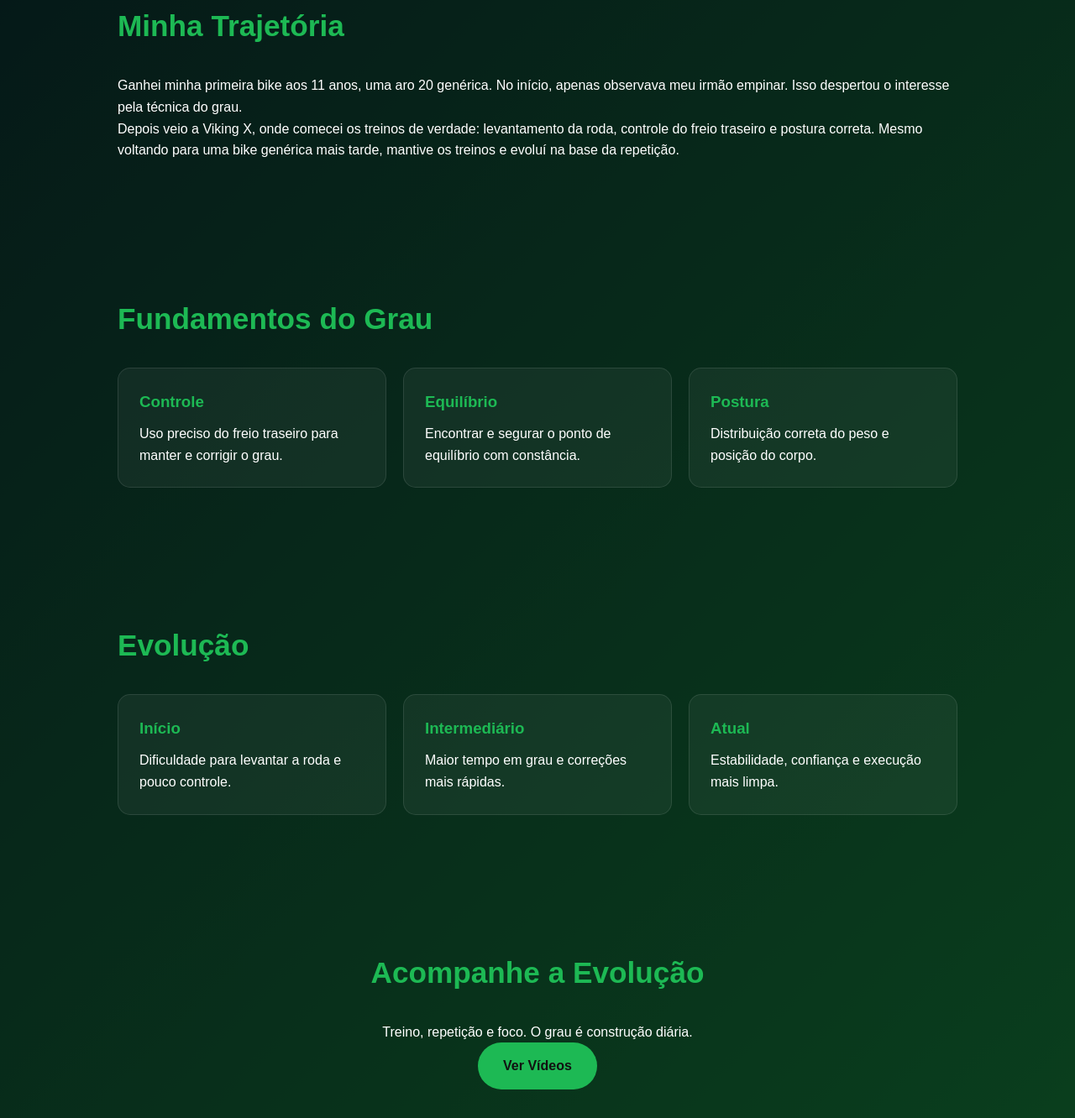
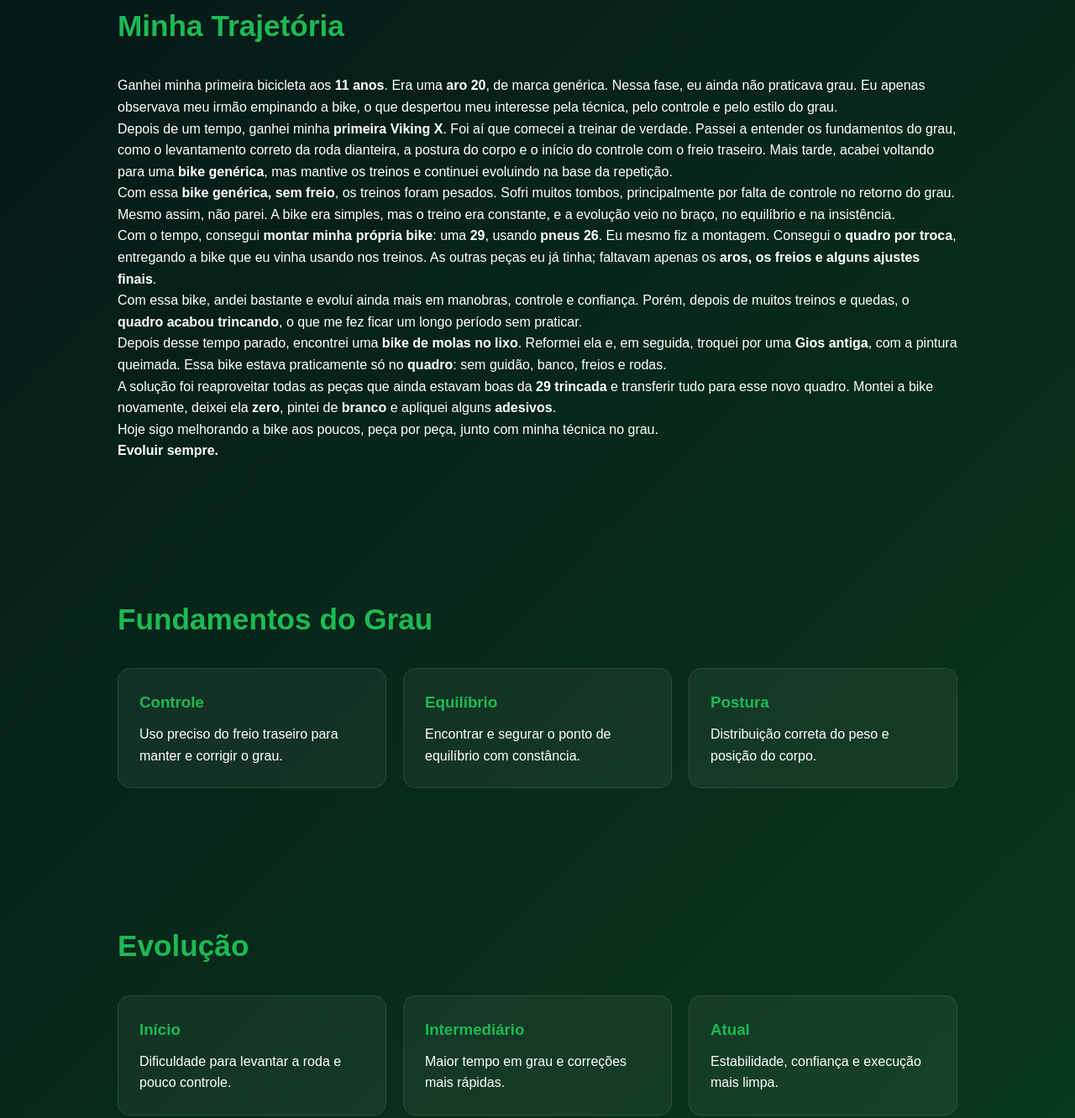
Before and after one commit to goretes/grau-de-bike, a plain HTML site: page index.html in a window 1280 px wide. Shown: the part 877-2209 px from the top of the page at 84% size. Drawn offline with Linux system fonts and the light colour scheme.

Commit message:
Update index.html

```diff
--- a/index.html
+++ b/index.html
@@ -119,8 +119,24 @@
   <section id="trajetoria">
     <div class="container">
       <h2>Minha Trajetória</h2>
-      <p>Ganhei minha primeira bike aos 11 anos, uma aro 20 genérica. No início, apenas observava meu irmão empinar. Isso despertou o interesse pela técnica do grau.</p>
-      <p>Depois veio a Viking X, onde comecei os treinos de verdade: levantamento da roda, controle do freio traseiro e postura correta. Mesmo voltando para uma bike genérica mais tarde, mantive os treinos e evoluí na base da repetição.</p>
+
+      <p>Ganhei minha primeira bicicleta aos <strong>11 anos</strong>. Era uma <strong>aro 20</strong>, de marca genérica. Nessa fase, eu ainda não praticava grau. Eu apenas observava meu irmão empinando a bike, o que despertou meu interesse pela técnica, pelo controle e pelo estilo do grau.</p>
+
+      <p>Depois de um tempo, ganhei minha <strong>primeira Viking X</strong>. Foi aí que comecei a treinar de verdade. Passei a entender os fundamentos do grau, como o levantamento correto da roda dianteira, a postura do corpo e o início do controle com o freio traseiro. Mais tarde, acabei voltando para uma <strong>bike genérica</strong>, mas mantive os treinos e continuei evoluindo na base da repetição.</p>
+
+      <p>Com essa <strong>bike genérica, sem freio</strong>, os treinos foram pesados. Sofri muitos tombos, principalmente por falta de controle no retorno do grau. Mesmo assim, não parei. A bike era simples, mas o treino era constante, e a evolução veio no braço, no equilíbrio e na insistência.</p>
+
+      <p>Com o tempo, consegui <strong>montar minha própria bike</strong>: uma <strong>29</strong>, usando <strong>pneus 26</strong>. Eu mesmo fiz a montagem. Consegui o <strong>quadro por troca</strong>, entregando a bike que eu vinha usando nos treinos. As outras peças eu já tinha; faltavam apenas os <strong>aros, os freios e alguns ajustes finais</strong>.</p>
+
+      <p>Com essa bike, andei bastante e evoluí ainda mais em manobras, controle e confiança. Porém, depois de muitos treinos e quedas, o <strong>quadro acabou trincando</strong>, o que me fez ficar um longo período sem praticar.</p>
+
+      <p>Depois desse tempo parado, encontrei uma <strong>bike de molas no lixo</strong>. Reformei ela e, em seguida, troquei por uma <strong>Gios antiga</strong>, com a pintura queimada. Essa bike estava praticamente só no <strong>quadro</strong>: sem guidão, banco, freios e rodas.</p>
+
+      <p>A solução foi reaproveitar todas as peças que ainda estavam boas da <strong>29 trincada</strong> e transferir tudo para esse novo quadro. Montei a bike novamente, deixei ela <strong>zero</strong>, pintei de <strong>branco</strong> e apliquei alguns <strong>adesivos</strong>.</p>
+
+      <p>Hoje sigo melhorando a bike aos poucos, peça por peça, junto com minha técnica no grau.</p>
+
+      <p><strong>Evoluir sempre.</strong></p>
     </div>
   </section>
 
@@ -171,7 +187,7 @@
     <div class="container" style="text-align:center;">
       <h2>Acompanhe a Evolução</h2>
       <p>Treino, repetição e foco. O grau é construção diária.</p>
-      <a href="#" class="btn">Ver Vídeos</a>
+      <a href="game.html" class="btn">Jogo do Grau</a>
     </div>
   </section>
 
```
